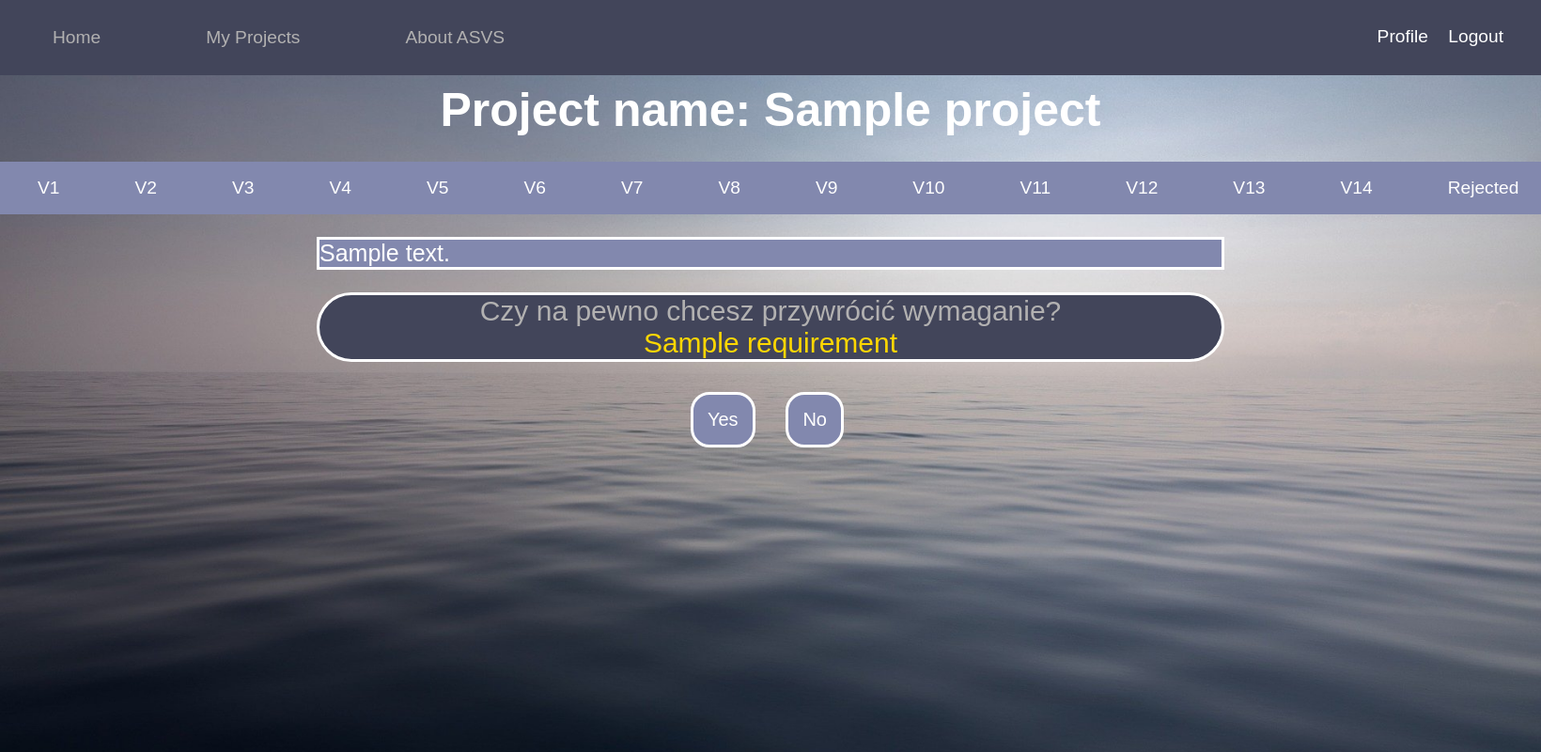
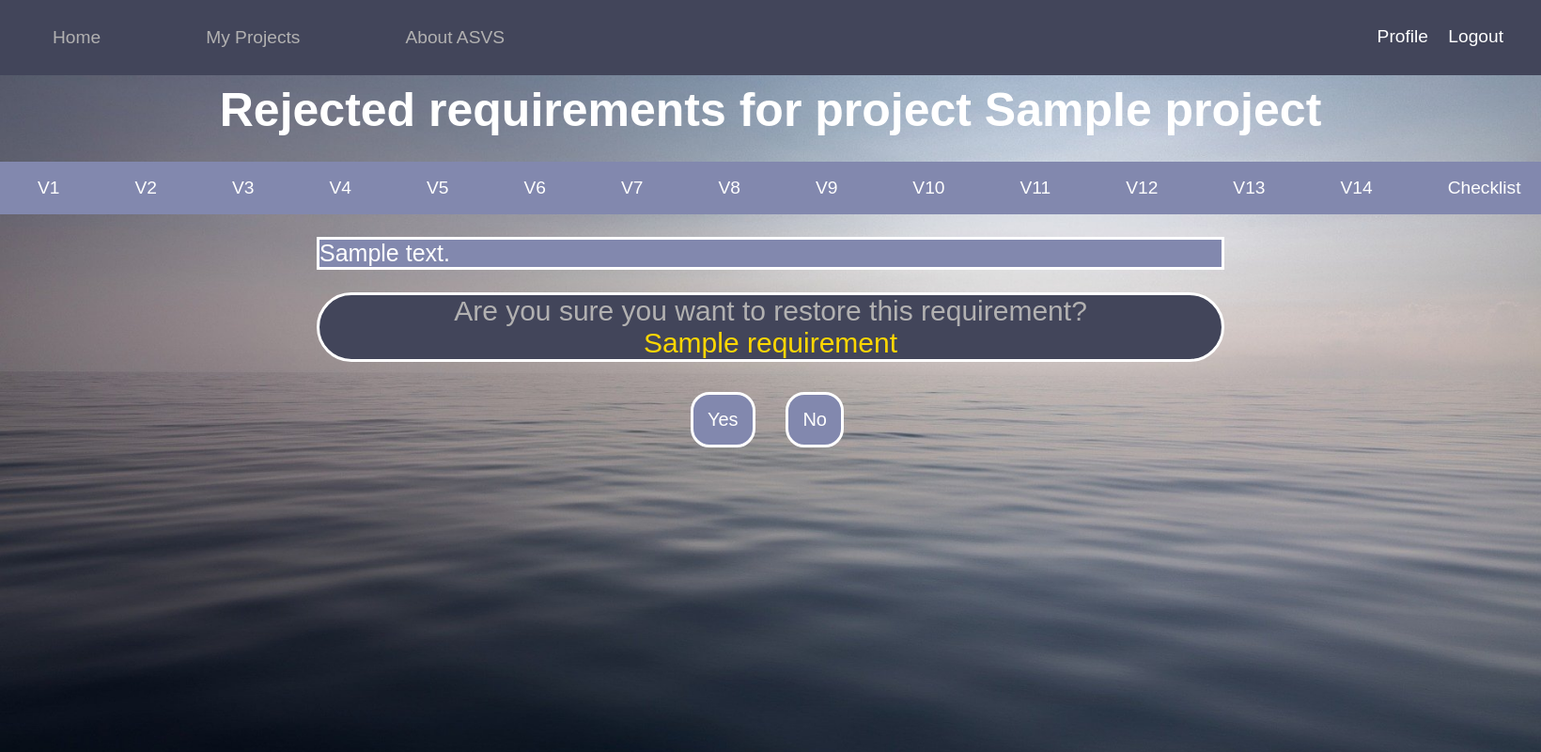
Before and after one commit to p-gor/DjangoPracaInzynierska, a Django app: page /restore/1/1 in a window 1640 px wide. Shown: the whole page at 94% size. Run offline with Django 3.2, Linux system fonts and the light colour scheme; a user stored in the database is signed in; data comes from the database, SQL or seed files in the repository; tables that the repository leaves empty hold one stand-in row (values such as "Sample post").

Commit message:
Finalna wersja

```diff
--- a/asvstool/Static/Css/details.css
+++ b/asvstool/Static/Css/details.css
@@ -46,7 +46,7 @@
 
     .generate{
         margin: 3vh auto 0 auto;
-        width: 3.7%;
+        width: 7%;
     }
 
     .button{
--- a/asvstool/templates/details_project.html
+++ b/asvstool/templates/details_project.html
@@ -4,10 +4,10 @@
     <link rel="stylesheet" type="text/css" href="{% static 'Css/details.css' %}">
     {% if info %}
         <div style="border: solid white" class="napis">
-            <p>Nie masz dostępu do utworzonego projektu!</p>
+            <p>You don't have access to this project!</p>
         </div>
     {% else %}
-        <h1 class="project_h1">Project name: {{ Name }} </h1>
+        <h1 class="project_h1">Checklist for project: {{ Name }} </h1>
         {% if checklist %}
             <br>
             <nav>
@@ -31,7 +31,7 @@
             </nav>
         {% else %}
             <div style="border: solid white" class="napis">
-                <p>Lista kontrolna nie została jeszcze wygenerowana!</p>
+                <p>The checklist has not been generated yet!</p>
             </div>
             <div class="generate">
                 <form method="POST">
@@ -41,6 +41,6 @@
                 </form>
             </div>
         {% endif %}
-        {% block content_project %}{% endblock %}
+        {% block content_project_checklist %}{% endblock %}
     {% endif %}
 {% endblock content %}
--- /dev/null
+++ b/asvstool/templates/details_rejected.html
@@ -0,0 +1,46 @@
+{% extends 'index.html' %}
+{% load static %}
+{% block content %}
+    <link rel="stylesheet" type="text/css" href="{% static 'Css/details.css' %}">
+    {% if info %}
+        <div style="border: solid white" class="napis">
+            <p>You don't have access to this project!</p>
+        </div>
+    {% else %}
+        <h1 class="project_h1">Rejected requirements for project {{ Name }} </h1>
+        {% if checklist %}
+            <br>
+            <nav>
+                <ul class="navibar_links">
+                    <li><a href="{% url 'tool-rejectlist' project.id 1 %}">V1</a></li>
+                    <li><a href="{% url 'tool-rejectlist' project.id 2 %}">V2</a></li>
+                    <li><a href="{% url 'tool-rejectlist' project.id 3 %}">V3</a></li>
+                    <li><a href="{% url 'tool-rejectlist' project.id 4 %}">V4</a></li>
+                    <li><a href="{% url 'tool-rejectlist' project.id 5 %}">V5</a></li>
+                    <li><a href="{% url 'tool-rejectlist' project.id 6 %}">V6</a></li>
+                    <li><a href="{% url 'tool-rejectlist' project.id 7 %}">V7</a></li>
+                    <li><a href="{% url 'tool-rejectlist' project.id 8 %}">V8</a></li>
+                    <li><a href="{% url 'tool-rejectlist' project.id 9 %}">V9</a></li>
+                    <li><a href="{% url 'tool-rejectlist' project.id 10 %}">V10</a></li>
+                    <li><a href="{% url 'tool-rejectlist' project.id 11 %}">V11</a></li>
+                    <li><a href="{% url 'tool-rejectlist' project.id 12 %}">V12</a></li>
+                    <li><a href="{% url 'tool-rejectlist' project.id 13 %}">V13</a></li>
+                    <li><a href="{% url 'tool-rejectlist' project.id 14 %}">V14</a></li>
+                    <li><a href="{% url 'tool-details' project.id %}">Checklist</a></li>
+                </ul>
+            </nav>
+        {% else %}
+            <div style="border: solid white" class="napis">
+                <p>The checklist has not been generated yet!</p>
+            </div>
+            <div class="generate">
+                <form method="POST">
+                    {% csrf_token %}
+                    <input type="hidden" value="{{ project.id }}" name="id">
+                    <button class="button" type="submit">Generate</button>
+                </form>
+            </div>
+        {% endif %}
+        {% block content_project_rejected %}{% endblock %}
+    {% endif %}
+{% endblock content %}
--- a/asvstool/templates/project.html
+++ b/asvstool/templates/project.html
@@ -37,11 +37,11 @@
     {% else %}
         {% if user.type_account == 1 %}
             <div class="napis">
-                <p>Brak przypisanych projektów!</p>
+                <p>No assigned projects!</p>
             </div>
         {% else %}
             <div class="napis">
-                <p>Brak utworzonych projektów!</p>
+                <p>No projects created!</p>
             </div>
         {% endif %}
     {% endif %}
--- a/asvstool/templates/restore.html
+++ b/asvstool/templates/restore.html
@@ -1,19 +1,19 @@
-{% extends 'details_project.html' %}
+{% extends 'details_rejected.html' %}
 {% load static %}
-{% block content_project %}
+{% block content_project_rejected %}
     <link rel="stylesheet" type="text/css" href="{% static 'Css/reject_restore.css' %}">
     {% if info %}
         <div class="napis">
-            <p>Nie masz dostępu do utworzonego projektu!</p>
+            <p>You don't have access to this project!</p>
         </div>
     {% else %}
         {% if if_post == 0 %}
             <div class="napis_final">
-                <p>Pomyślnie przywrócono wymaganie!</p>
+                <p>Successfully restored the requirement!</p>
             </div>
             <div class="back">
                 <button class="button">
-                    <a class="link_reject" href="{% url 'tool-rejected' project.id %}">Back</a>
+                    <a class="link_reject" href="{% url 'tool-rejectlist' project.id chapter.id %}">Back</a>
                 </button>
             </div>
         {% else %}
@@ -23,7 +23,7 @@
                 </div>
             {% endif %}
                 <div class="napis_com">
-                    <p> Czy na pewno chcesz przywrócić wymaganie?</p>
+                    <p>Are you sure you want to restore this requirement?</p>
                     <p style="color: gold">{{ Req.requirement.requirement_name }}</p>
                 </div>
                 <div class="l_but">
@@ -36,9 +36,9 @@
                 </div>
                 <div class="r_but">
                     <button class="button">
-                            <a class="link_reject" href="{% url 'tool-rejected' project.id %}">No</a>
+                            <a class="link_reject" href="{% url 'tool-rejectlist' project.id chapter.id %}">No</a>
                     </button>
                 </div>
             {% endif %}
     {% endif %}
-{% endblock content_project %}
+{% endblock content_project_rejected %}
--- a/asvstool/templates/tests.html
+++ b/asvstool/templates/tests.html
@@ -59,7 +59,7 @@
         </div>
     {% else %}
         <div style="border: solid white" class="napis">
-            <p>Rozdział {{ Name }} nie zawiera na obecną chwilę żadnych wymagań</p>
+            <p>Chapter {{ Name }} doesn't contain any requirements at this time!</p>
         </div>
         <div class="back">
             <button class="button">
--- a/asvstool/urls.py
+++ b/asvstool/urls.py
@@ -11,8 +11,11 @@ urlpatterns = [
     path('new_project/', views.add_project, name='tool-add_project'),
     path('checklist/<int:id>/<int:id_state>', views.checklist, name='tool-checklist'),
     path('rejected/<int:id>/', views.rejected, name='tool-rejected'),
-    path('add_comment/<int:id_project>/<int:id_requirement>/<int:pk>', views.add_comment,
-         name='tool-add-comment'),
+    path('reject_list/<int:id>/<int:id_state>', views.rejectlist, name='tool-rejectlist'),
+    path('add_comment_checklist/<int:id_project>/<int:id_requirement>/<int:pk>', views.add_comment,
+         name='tool-add-comment-checklist'),
+    path('add_comment_rejectlist/<int:id_project>/<int:id_requirement>/<int:pk>', views.add_comment,
+         name='tool-add-comment-rejectlist'),
     path('reject/<int:id_project>/<int:id_requirement>', views.reject,
          name='tool-reject'),
     path('restore/<int:id_project>/<int:id_requirement>', views.restore,
--- a/asvstool/views.py
+++ b/asvstool/views.py
@@ -25,12 +25,12 @@ def project(request):
             response = HttpResponse(content_type='text/csv')
             writer = csv.writer(response)
             writer.writerow(['Chapter', 'Subsection', 'Requirement', 'Level 1', 'Level 2', 'Level 3',
-                             'NIST', 'CWE', 'Status'])
+                             'NIST', 'CWE', 'Status', 'Comment'])
             count = ReqsProject.objects.all().filter(project=request.POST.get('id')).count()
             index = ReqsProject.objects.all().filter(project=request.POST.get('id')).first().id
             for i in range(count):
-                req = (ReqsProject.objects.all().filter(
-                    project=request.POST.get('id')).first().requirement.subsection_nr.chapter_nr.chapter_title,
+                req = (ReqsProject.objects.all().filter(project=request.POST.get('id')).get(
+                           id=index + i).requirement.subsection_nr.chapter_nr.chapter_title,
                        ReqsProject.objects.all().filter(project=request.POST.get('id')).get(
                            id=index + i).requirement.subsection_nr.subsection_name,
                        ReqsProject.objects.all().filter(project=request.POST.get('id')).get(
@@ -45,7 +45,8 @@ def project(request):
                            id=index + i).requirement.nist,
                        ReqsProject.objects.all().filter(project=request.POST.get('id')).get(
                            id=index + i).requirement.cwe,
-                       ReqsProject.objects.all().filter(project=request.POST.get('id')).get(id=index + i).status)
+                       ReqsProject.objects.all().filter(project=request.POST.get('id')).get(id=index + i).status,
+                       ReqsProject.objects.all().filter(project=request.POST.get('id')).get(id=index + i).comment)
                 writer.writerow(req)
             response['Content-Disposition'] = 'attachment; filename="Checklist.csv"'
             return response
@@ -57,7 +58,6 @@ def project(request):
         'Obiekty': Project.objects.all().filter(Pentester=request.user).order_by('date_made').reverse(),
         'title': 'Project'
     }
-
     if typ_konta == 0:
         return render(request, 'project.html', context_klient)
     else:
@@ -108,42 +108,101 @@ def details_project(request, id):
         }
         if request.method == 'POST':
             for i in range(count):
+                status = 1
+                if Project.objects.get(id=id).Okresl_poziom_bezpieczenstwa == 0:
+                    if (Requirement.objects.get(id=index + i).lvl3) or (
+                            Requirement.objects.get(id=index + i).lvl2):
+                        status = 0
+                    else:
+                        status = 1
+                elif Project.objects.get(id=id).Okresl_poziom_bezpieczenstwa == 1:
+                    if Requirement.objects.get(id=index + i).lvl3:
+                        status = 0
+                    else:
+                        status = 1
+                else:
+                    if Requirement.objects.get(id=index + i).lvl3:
+                        status = 1
+                # Metoda testowania
+                if Project.objects.get(id=id).Okresl_metode_testowania == 0 and status == 1:
+                    status = 1
+                elif Project.objects.get(id=id).Okresl_metode_testowania == 1 and status == 1:
+                    if Requirement.objects.get(id=index + i).black_box:
+                        status = 1
+                    else:
+                        status = 0
+                elif Project.objects.get(id=id).Okresl_metode_testowania == 2 and status == 1:
+                    if Requirement.objects.get(id=index + i).gray_box:
+                        status = 1
+                    else:
+                        status = 0
+                # Dostęp do dokumentacji
+                if Project.objects.get(id=id).Okresl_dostep_do_dokumentacji == 0 and status == 1:
+                    if Requirement.objects.get(id=index + i).dostep_do_dokumentacji:
+                        status = 0
+                # Dostęp do kodu
+                if Project.objects.get(id=id).Okresl_dostep_do_kodu_zrodlowego == 0 and status == 1:
+                    if Requirement.objects.get(id=index + i).dostep_do_kodu:
+                        status = 0
+                # Dostęp do mechanizmów kryptograficznych
+                if Project.objects.get(id=id).Okresl_dostep_do_mechanizmow_kryptograficznych == 0 and status == 1:
+                    if Requirement.objects.get(id=index + i).dostep_do_mechanizmow_kryptograficznych:
+                        status = 0
+                # Dostęp do dziennika zdarzeń
+                if Project.objects.get(id=id).Okresl_dostep_do_dziennika_zdarzen == 0 and status == 1:
+                    if Requirement.objects.get(id=index + i).dostep_do_dziennika_zdarzen:
+                        status = 0
+                # Możliwość tworzenia kont
+                if Project.objects.get(id=id).Okresl_mozliwosc_tworzenia_kont == 0 and status == 1:
+                    if Requirement.objects.get(id=index + i).tworzenie_kont:
+                        status = 0
+                # Zaimplementowanie mfa
+                if Project.objects.get(id=id).Okresl_zaimplementowanie_mfa == 0 and status == 1:
+                    if Requirement.objects.get(id=index + i).mfa:
+                        status = 0
+                # Wykorzystywanie csp
+                if Project.objects.get(id=id).Okresl_zaimplementowanie_csp == 0 and status == 1:
+                    if Requirement.objects.get(id=index + i).csp:
+                        status = 0
+                # Możliwość wprowadzania danych
+                if Project.objects.get(id=id).Okresl_mozliwosc_wprowadzania_danych == 0 and status == 1:
+                    if Requirement.objects.get(id=index + i).wprowadzanie_danych:
+                        status = 0
+                # Możliwość pobierania/wgrywania plików
+                if Project.objects.get(id=id).Okresl_mozliwosc_dzialania_na_plikach == 0 and status == 1:
+                    if Requirement.objects.get(id=index + i).dzialanie_na_plikach:
+                        status = 0
+                # Mechanizm zarządzania sesją
+                if Project.objects.get(id=id).Okresl_wykorzystywany_mechanizm_zarzadzania_sesja == 0 and status == 1:
+                    if Requirement.objects.get(id=index + i).wykorzystywany_mechanizm_zarzadzania_sesja != 0:
+                        status = 0
+                elif Project.objects.get(id=id).Okresl_wykorzystywany_mechanizm_zarzadzania_sesja == 1 and status == 1:
+                    if Requirement.objects.get(id=index + i).wykorzystywany_mechanizm_zarzadzania_sesja == 2:
+                        status = 0
+                elif Project.objects.get(id=id).Okresl_wykorzystywany_mechanizm_zarzadzania_sesja == 2 and status == 1:
+                    if Requirement.objects.get(id=index + i).wykorzystywany_mechanizm_zarzadzania_sesja == 1:
+                        status = 0
+                # Wykorzystywany kod
+                if Project.objects.get(id=id).Okresl_wykorzystywany_kod == 0 and status == 1:
+                    if Requirement.objects.get(id=index + i).wykorzystywany_kod:
+                        status = 0
+                # Wykorzystywane usługi sieciowe
+                if Project.objects.get(id=id).Okresl_wykorzystywane_uslugi_sieciowe == 0 and status == 1:
+                    if Requirement.objects.get(id=index + i).wykorzystywane_uslugi_sieciowe != 0:
+                        status = 0
+                elif Project.objects.get(id=id).Okresl_wykorzystywane_uslugi_sieciowe == 1 and status == 1:
+                    if Requirement.objects.get(id=index + i).wykorzystywane_uslugi_sieciowe == 2 or Requirement.objects.get(id=index + i).wykorzystywane_uslugi_sieciowe == 3:
+                        status = 0
+                elif Project.objects.get(id=id).Okresl_wykorzystywane_uslugi_sieciowe == 2 and status == 1:
+                    if Requirement.objects.get(id=index + i).wykorzystywane_uslugi_sieciowe == 1 or Requirement.objects.get(id=index + i).wykorzystywane_uslugi_sieciowe == 3:
+                        status = 0
+                elif Project.objects.get(id=id).Okresl_wykorzystywane_uslugi_sieciowe == 3 and status == 1:
+                    if Requirement.objects.get(id=index + i).wykorzystywane_uslugi_sieciowe == 1 or Requirement.objects.get(id=index + i).wykorzystywane_uslugi_sieciowe == 2:
+                        status = 0
                 object = ReqsProject(project=Project.objects.get(id=id),
                                      requirement=Requirement.objects.get(id=index + i),
+                                     status=status,
                                      comment="")
-                object.save()
-            count_object = ReqsProject.objects.all().filter(project=id).count()
-            index = ReqsProject.objects.all().filter(project=id).first().id
-            for i in range(count_object):
-                object = ReqsProject.objects.all().filter(project=id).get(id=index + i)
-                # Poziom bezpieczenstwa
-                if Project.objects.get(id=id).Okresl_poziom_bezpieczenstwa == 0:
-                    if (ReqsProject.objects.all().filter(project=id).get(id=index + i).requirement.lvl3) or (
-                            ReqsProject.objects.all().filter(project=id).get(id=index + i).requirement.lvl2):
-                        object.status = 0
-                    else:
-                        object.status = 1
-                elif Project.objects.get(id=id).Okresl_poziom_bezpieczenstwa == 1:
-                    if ReqsProject.objects.all().filter(project=id).get(id=index + i).requirement.lvl3:
-                        object.status = 0
-                    else:
-                        object.status = 1
-                else:
-                    if ReqsProject.objects.all().filter(project=id).get(id=index + i).requirement.lvl3:
-                        object.status = 1
-                # Metoda testowania
-                if Project.objects.get(id=id).Okresl_metode_testowania == 0 and object.status == 1:
-                    object.status = 1
-                elif Project.objects.get(id=id).Okresl_metode_testowania == 1 and object.status == 1:
-                    if ReqsProject.objects.all().filter(project=id).get(id=index + i).requirement.black_box:
-                        object.status = 1
-                    else:
-                        object.status = 0
-                elif Project.objects.get(id=id).Okresl_metode_testowania == 2 and object.status == 1:
-                    if ReqsProject.objects.all().filter(project=id).get(id=index + i).requirement.gray_box:
-                        object.status = 1
-                    else:
-                        object.status = 0
                 object.save()
             return render(request, 'details_project.html', context)
         else:
@@ -174,16 +233,16 @@ def checklist(request, id, id_state):
     else:
         context = {
             'info': 'Nie masz dostępu do tego projektu',
-            'title': 'checklist'
+            'title': 'Checklist'
         }
         return render(request, 'checklist.html', context)
 
 
 @login_required
-def rejected(request, id):
+def rejectlist(request, id, id_state):
     email = Account.objects.get(username=request.user.username)
     if (Project.objects.get(id=id).klient == email) or (Project.objects.get(id=id).Pentester == email):
-        chapter = 'Rejected requirements'
+        chapter = Chapter.objects.get(id=id_state).chapter_title
         Obiekty = ReqsProject.objects.all().filter(project=id).filter(status=0)
         context = {
             'Name': Project.objects.get(id=id).project_name,
@@ -191,15 +250,34 @@ def rejected(request, id):
             'chapter': chapter,
             'Obiekty': Obiekty.order_by('id'),
             'checklist': ReqsProject.objects.all().filter(project=id),
-            'title': 'Rejected Requirements'
+            'title': 'Reject list'
         }
         return render(request, 'rejected.html', context)
     else:
         context = {
             'info': 'Nie masz dostępu do tego projektu',
+            'title': 'Reject list'
+        }
+        return render(request, 'rejected.html', context)
+
+
+@login_required
+def rejected(request, id):
+    email = Account.objects.get(username=request.user.username)
+    if (Project.objects.get(id=id).klient == email) or (Project.objects.get(id=id).Pentester == email):
+        context = {
+            'Name': Project.objects.get(id=id).project_name,
+            'project': Project.objects.get(id=id),
+            'checklist': ReqsProject.objects.all().filter(project=id),
             'title': 'Rejected Requirements'
         }
-        return render(request, 'rejected.html', context)
+        return render(request, 'details_rejected.html', context)
+    else:
+        context = {
+            'info': 'Nie masz dostępu do tego projektu',
+            'title': 'Rejected Requirements'
+        }
+        return render(request, 'details_rejected.html', context)
 
 
 @login_required
@@ -218,10 +296,12 @@ def add_comment(request, id_project, id_requirement, pk):
                 'title': 'Add Comment',
                 'chapter': ReqsProject.objects.get(id=id_requirement).requirement.subsection_nr.chapter_nr,
                 'checklist': ReqsProject.objects.all().filter(project=id_project),
-                'if_checklist': pk,
                 'form': form,
             }
-            return render(request, 'add_comment.html', context)
+            if pk == 0:
+                return render(request, 'add_comment_checklist.html', context)
+            else:
+                return render(request, 'add_comment_rejected.html', context)
         else:
             form = AddComment()
             context = {
@@ -230,17 +310,22 @@ def add_comment(request, id_project, id_requirement, pk):
                 'Req': ReqsProject.objects.get(id=id_requirement),
                 'chapter': ReqsProject.objects.get(id=id_requirement).requirement.subsection_nr.chapter_nr,
                 'title': 'Add Comment',
-                'if_checklist': pk,
                 'checklist': ReqsProject.objects.all().filter(project=id_project),
                 'form': form,
             }
-            return render(request, 'add_comment.html', context)
+            if pk == 0:
+                return render(request, 'add_comment_checklist.html', context)
+            else:
+                return render(request, 'add_comment_rejected.html', context)
     else:
         context = {
             'info': 'Nie masz dostępu do tego projektu',
             'title': 'Add Comment'
         }
-        return render(request, 'add_comment.html', context)
+        if pk == 0:
+            return render(request, 'add_comment_checklist.html', context)
+        else:
+            return render(request, 'add_comment_rejected.html', context)
 
 
 @login_required
--- a/users/templates/logout.html
+++ b/users/templates/logout.html
@@ -3,9 +3,9 @@
 {% block content %}
     <link rel="stylesheet" type="text/css" href="{% static 'Css/register.css' %}">
     <div class="content_register">
-        <h1>You have been logged out</h1>
+        <h1>You have been logged out!</h1>
         <div>
-            <a class="sign_l" href="{% url 'login' %}">Log In Again</a>
+            <a class="sign_l" href="{% url 'login' %}">Log In Again!</a>
         </div>
     </div>
 {% endblock content %}
--- a/users/templates/profile.html
+++ b/users/templates/profile.html
@@ -7,7 +7,7 @@
             <div class="image_container">
                 <img src="{{ user.profile.image.url }}">
             </div>
-            <h1>Witaj, {{ user.first_name }} {{ user.last_name }}</h1>
+            <h1>Hello, {{ user.first_name }} {{ user.last_name }}</h1>
             <p>{{ user.email }}</p>
         </div>
         <div class="content_update">
```
Also changed, not shown: asvstool/templates/add_comment_checklist.html (renamed from asvstool/templates/add_comment.html, +4 -20 lines), asvstool/templates/add_comment_rejected.html (added, +56 -0 lines), asvstool/templates/add_project.html (+4 -4 lines), asvstool/templates/checklist.html (+4 -5 lines), asvstool/templates/home.html (+4 -5 lines), asvstool/templates/reject.html (+5 -5 lines), asvstool/templates/rejected.html (+7 -5 lines).
